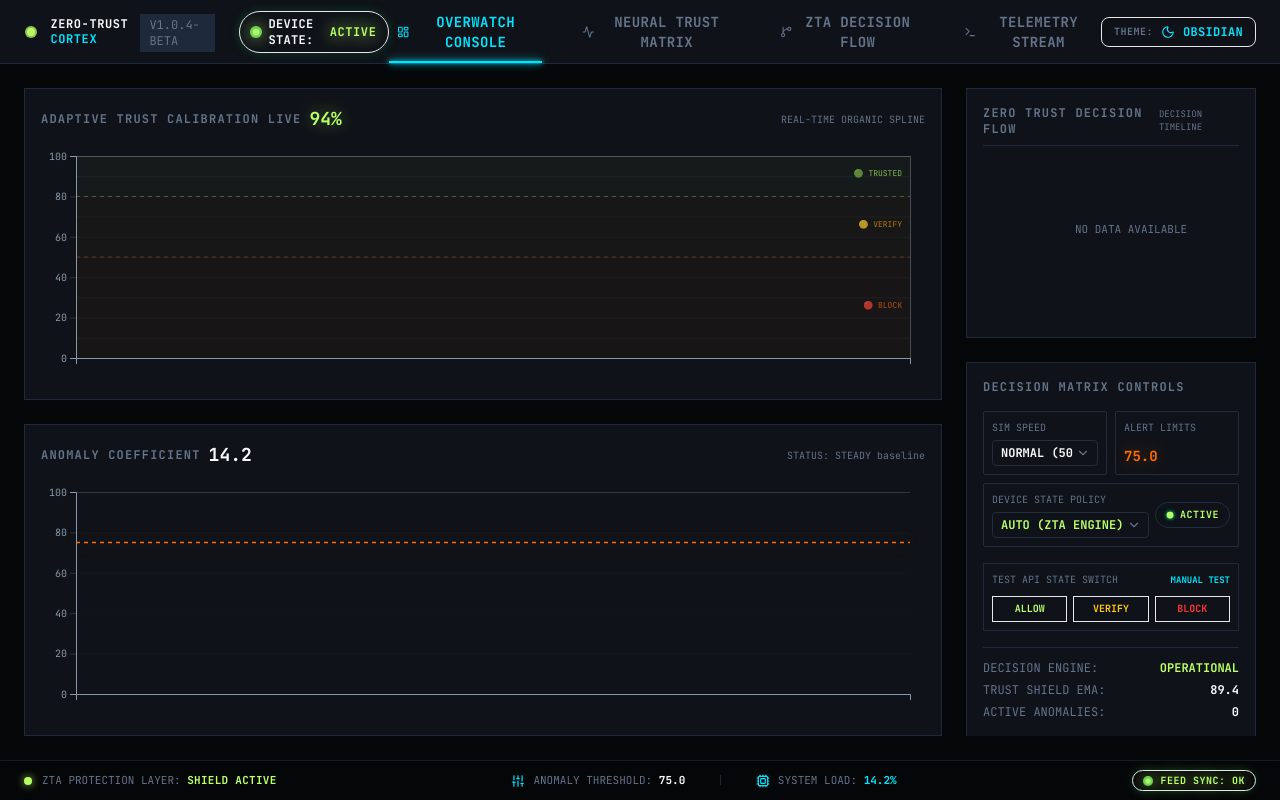
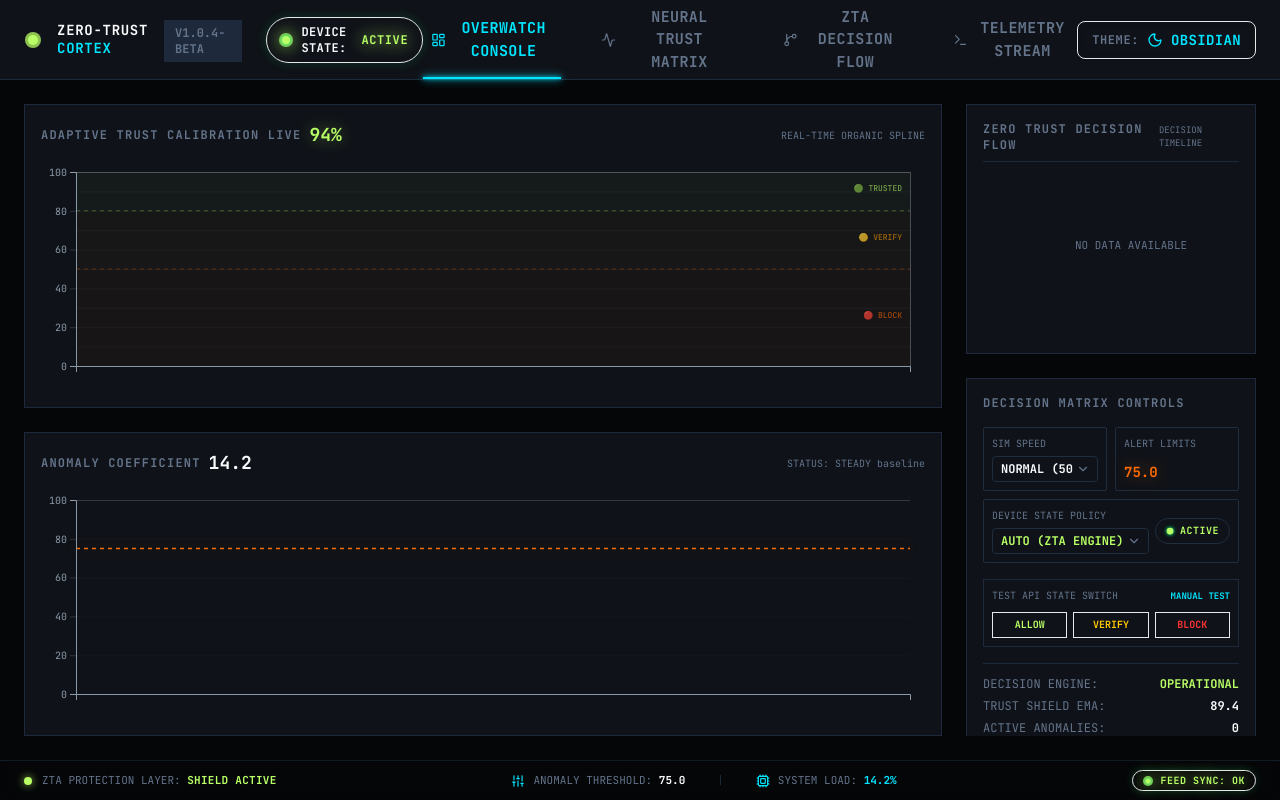
Before and after one commit to CodingLangur/major_proj_frontend, a website: page index.html in a window 1280 px wide. Drawn offline with nearby package versions, Linux system fonts and the light colour scheme; no server answers.

Commit message:
style: update header component UI elements and navigation styling for improved visual hierarchy

```diff
--- a/index.html
+++ b/index.html
@@ -327,23 +327,23 @@
   <div id="status-notification-toast-container" class="fixed top-4 right-4 z-[9999] flex flex-col gap-2.5 max-w-xs sm:max-w-sm w-full pointer-events-none"></div>
 
   <!-- Global Header -->
-  <header class="h-16 border-b border-bordercol bg-surface flex items-center justify-between px-6 z-10 shrink-0">
-    <div class="flex items-center gap-3">
-      <div class="relative flex items-center justify-center h-5 w-5">
-        <span class="animate-ping absolute inline-flex h-3 w-3 rounded-full bg-acid opacity-75"></span>
-        <span class="relative inline-flex rounded-full h-2 w-2 bg-acid"></span>
+  <header class="h-20 border-b border-bordercol bg-surface flex items-center justify-between px-6 z-10 shrink-0">
+    <div class="flex items-center gap-4">
+      <div class="relative flex items-center justify-center h-6 w-6">
+        <span class="animate-ping absolute inline-flex h-4 w-4 rounded-full bg-acid opacity-75"></span>
+        <span class="relative inline-flex rounded-full h-2.5 w-2.5 bg-acid"></span>
       </div>
-      <h1 class="text-xs font-bold tracking-wider leading-tight font-mono-data text-text flex flex-col justify-center">
+      <h1 class="text-sm font-extrabold tracking-wider leading-tight font-mono-data text-text flex flex-col justify-center">
         <span class="whitespace-nowrap">ZERO-TRUST</span>
         <span class="text-primary whitespace-nowrap">CORTEX</span>
       </h1>
-      <span class="text-xs bg-bordercol border border-bordercol px-2 py-0.5 font-mono-data text-muted mt-0.5">V1.0.4-BETA</span>
+      <span class="text-xs bg-bordercol border border-bordercol px-2.5 py-1 font-mono-data text-muted font-semibold mt-0.5">V1.0.4-BETA</span>
 
       <!-- Device Status Indicator Pill -->
-      <div id="header-device-status-container" class="flex items-center gap-2 ml-3 px-3 py-1 rounded-full border border-allow/30 bg-surface/80 shadow-[0_0_12px_rgba(0,255,136,0.15)] transition-all duration-300">
-        <div class="relative flex items-center justify-center h-3 w-3">
-          <span id="header-status-ping" class="animate-ping absolute inline-flex h-3 w-3 rounded-full bg-allow opacity-75 glow-status-allow"></span>
-          <span id="header-status-dot" class="relative inline-flex rounded-full h-2 w-2 dot-pulse-green bg-allow"></span>
+      <div id="header-device-status-container" class="flex items-center gap-2.5 ml-2 px-3.5 py-1.5 rounded-full border border-allow/30 bg-surface/80 shadow-[0_0_12px_rgba(0,255,136,0.15)] transition-all duration-300">
+        <div class="relative flex items-center justify-center h-3.5 w-3.5">
+          <span id="header-status-ping" class="animate-ping absolute inline-flex h-3.5 w-3.5 rounded-full bg-allow opacity-75 glow-status-allow"></span>
+          <span id="header-status-dot" class="relative inline-flex rounded-full h-2.5 w-2.5 dot-pulse-green bg-allow"></span>
         </div>
         <span class="text-xs font-mono-data font-semibold tracking-wide text-muted/90 uppercase">DEVICE STATE:</span>
         <span id="header-status-text" class="text-xs font-mono-data font-bold tracking-wider text-allow glow-status-allow uppercase">ACTIVE</span>
@@ -352,26 +352,26 @@
 
     <!-- Navigation Tabs -->
     <nav id="nav-container" class="relative flex h-full items-center gap-8">
-      <button onclick="switchTab('overwatch')" id="tab-overwatch" class="tab-btn active h-full px-2 font-mono-data text-sm font-semibold tracking-wide text-muted hover:text-text flex items-center gap-2">
-        <i data-lucide="layout-dashboard" class="w-4 h-4"></i> OVERWATCH CONSOLE
+      <button onclick="switchTab('overwatch')" id="tab-overwatch" class="tab-btn active h-full px-2 font-mono-data text-[15px] font-bold tracking-wide text-muted hover:text-text flex items-center gap-2">
+        <i data-lucide="layout-dashboard" class="w-4.5 h-4.5"></i> OVERWATCH CONSOLE
       </button>
-      <button onclick="switchTab('matrix')" id="tab-matrix" class="tab-btn h-full px-2 font-mono-data text-sm font-semibold tracking-wide text-muted hover:text-text flex items-center gap-2">
-        <i data-lucide="activity" class="w-4 h-4"></i> NEURAL TRUST MATRIX
+      <button onclick="switchTab('matrix')" id="tab-matrix" class="tab-btn h-full px-2 font-mono-data text-[15px] font-bold tracking-wide text-muted hover:text-text flex items-center gap-2">
+        <i data-lucide="activity" class="w-4.5 h-4.5"></i> NEURAL TRUST MATRIX
       </button>
-      <button onclick="switchTab('zta')" id="tab-zta" class="tab-btn h-full px-2 font-mono-data text-sm font-semibold tracking-wide text-muted hover:text-text flex items-center gap-2">
-        <i data-lucide="git-branch" class="w-4 h-4"></i> ZTA DECISION FLOW
+      <button onclick="switchTab('zta')" id="tab-zta" class="tab-btn h-full px-2 font-mono-data text-[15px] font-bold tracking-wide text-muted hover:text-text flex items-center gap-2">
+        <i data-lucide="git-branch" class="w-4.5 h-4.5"></i> ZTA DECISION FLOW
       </button>
-      <button onclick="switchTab('telemetry')" id="tab-telemetry" class="tab-btn h-full px-2 font-mono-data text-sm font-semibold tracking-wide text-muted hover:text-text flex items-center gap-2">
-        <i data-lucide="terminal" class="w-4 h-4"></i> TELEMETRY STREAM
+      <button onclick="switchTab('telemetry')" id="tab-telemetry" class="tab-btn h-full px-2 font-mono-data text-[15px] font-bold tracking-wide text-muted hover:text-text flex items-center gap-2">
+        <i data-lucide="terminal" class="w-4.5 h-4.5"></i> TELEMETRY STREAM
       </button>
       <div id="nav-indicator"></div>
     </nav>
 
     <!-- Theme Toggle Button -->
     <div class="flex items-center gap-4">
-      <button onclick="toggleTheme()" id="theme-toggle-btn" title="Click to cycle theme (Obsidian / Light / Solarized)" class="flex items-center gap-2 px-3 py-1.5 text-xs font-mono-data rounded-lg border border-bordercol/80 bg-background/80 hover:bg-bordercol/40 text-text transition-all duration-200 shadow-sm backdrop-blur-sm group cursor-pointer">
-        <span class="text-[10px] text-muted font-bold tracking-wider">THEME:</span>
-        <i id="theme-toggle-icon" data-lucide="moon" class="w-3.5 h-3.5 text-primary group-hover:rotate-12 transition-transform"></i>
+      <button onclick="toggleTheme()" id="theme-toggle-btn" title="Click to cycle theme (Obsidian / Light / Solarized)" class="flex items-center gap-2 px-3.5 py-2 text-sm font-mono-data rounded-lg border border-bordercol/80 bg-background/80 hover:bg-bordercol/40 text-text transition-all duration-200 shadow-sm backdrop-blur-sm group cursor-pointer">
+        <span class="text-xs text-muted font-bold tracking-wider">THEME:</span>
+        <i id="theme-toggle-icon" data-lucide="moon" class="w-4 h-4 text-primary group-hover:rotate-12 transition-transform"></i>
         <span id="theme-toggle-label" class="font-bold text-primary tracking-wide">OBSIDIAN</span>
       </button>
     </div>
```
